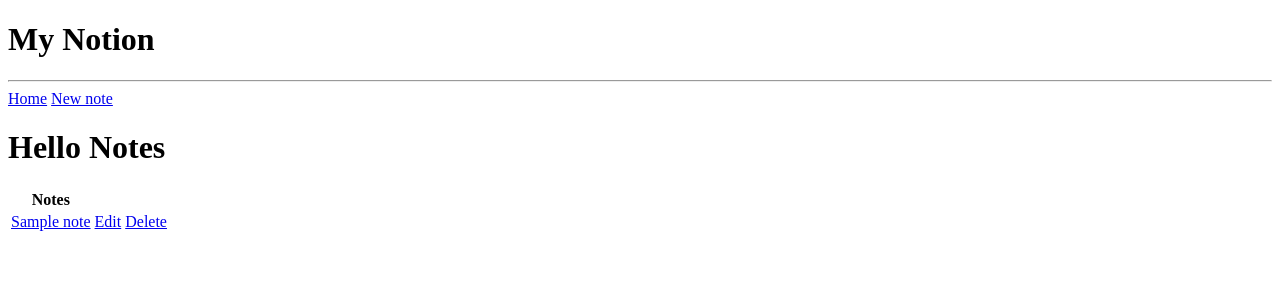
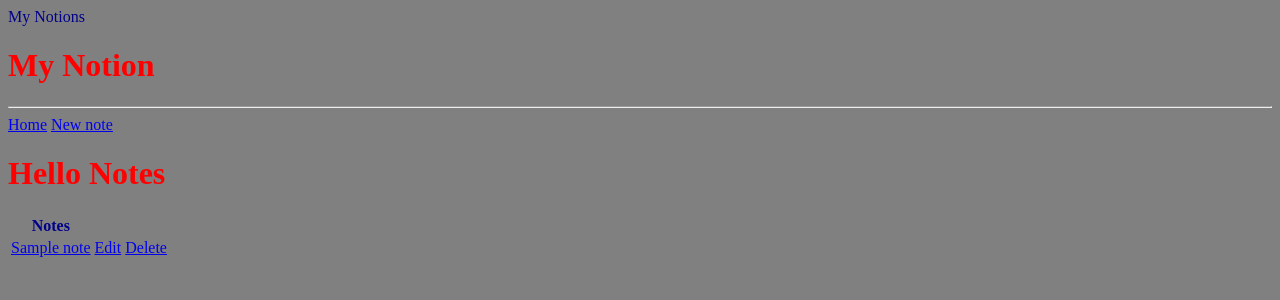
Before and after one commit to jakub-szczepaniak/mynotion, a Django app: page / in a window 1280 px wide. Shown: the top 300 px of the page. Run offline with Django 4.2, Linux system fonts and the light colour scheme; tables that the repository leaves empty hold one stand-in row (values such as "Sample post").

Commit message:
Adds CSS styling to the application.

```diff
--- a/mynotion/mynotion/settings.py
+++ b/mynotion/mynotion/settings.py
@@ -122,6 +122,9 @@ USE_TZ = True
 
 STATIC_URL = 'static/'
 
+STATICFILES_DIRS = [
+    BASE_DIR / 'static'
+]
 # Default primary key field type
 # https://docs.djangoproject.com/en/4.1/ref/settings/#default-auto-field
 
--- /dev/null
+++ b/mynotion/static/css/main.css
@@ -0,0 +1,8 @@
+body {
+    background-color: gray;
+    color: darkblue
+}
+
+h1 {
+    color: red;
+}
--- a/mynotion/templates/main.html
+++ b/mynotion/templates/main.html
@@ -1,9 +1,12 @@
 <!DOCTYPE html>
+{% load static %}
+
 <html lang="en">
 <head>
     <meta charset="UTF-8">
     <meta http-equiv="X-UA-Compatible" content="IE=edge">
     <meta name="viewport" content="width=device-width, initial-scale=1.0">
+    <link rel="stylesheet" type="text/css" media="screen" href="{% static 'css/main.css' %}"
     <title>My Notions</title>
 </head>
 <body>
```
